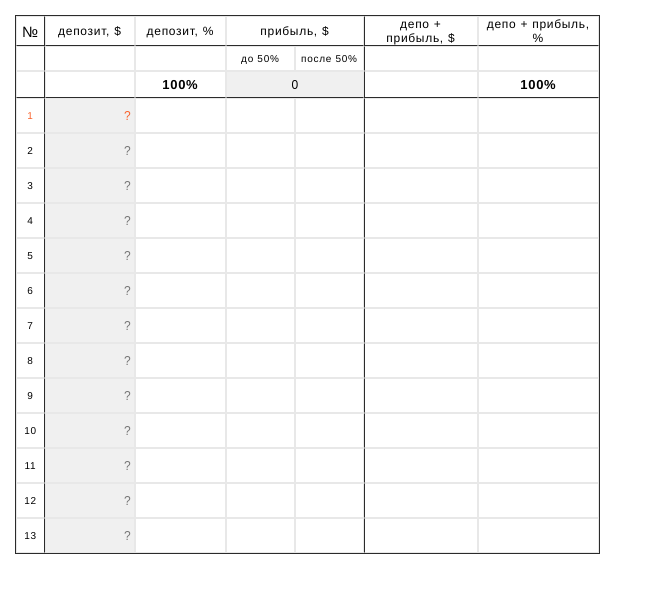
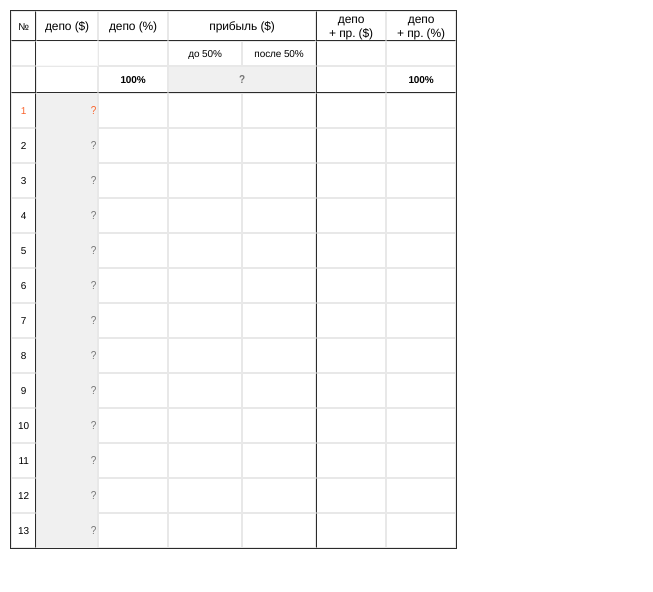
Before and after one commit to oleksandr-dukhovnyy/fx_calc, a Vue app: page / in a window 1280 px wide. Shown: the top 592 px of the page, without its empty margins (0-653 px from the left). Built offline with nearby package versions, Linux system fonts and the light colour scheme.

Commit message:
code cleaning

```diff
--- a/package.json
+++ b/package.json
@@ -5,7 +5,8 @@
   "author": "Aleksandr Dukhovnyy",
   "scripts": {
     "serve": "vue-cli-service serve",
-    "build": "vue-cli-service build"
+    "build": "vue-cli-service build",
+    "serveWithCustomPort": "npm run serve --port 3000"
   },
   "dependencies": {
     "core-js": "^3.6.5",
--- a/src/App.vue
+++ b/src/App.vue
@@ -1,6 +1,16 @@
 <template>
   <div id="app">
-    <Calc />
+    <Calc
+      :showHeaderTexts="showHeaderTexts"
+    />
+    <!-- <span
+      @click="hardReset"
+      class="hard-reset"
+      :showHeaderTexts="showHeaderTexts"
+    >
+      hard reset
+    </span> -->
+
   </div>
 </template>
 
@@ -13,8 +23,28 @@ export default {
   components: {
     Calc
   },
+  data(){
+    return {
+      showHeaderTexts: true
+    }
+  },
+  methods: {
+    hardReset(){
+      window.location.reload( true );
+    }
+  },
   mounted(){
-    document.querySelector( 'img' ).remove();
+
+    // remove host logo
+    setTimeout( () => {
+      let imgs = document.querySelectorAll( 'img' );
+      imgs.forEach( img => {
+        if( img.alt === 'www.000webhost.com' ){
+          img.remove();
+        }
+      });
+    }, 200 );
+
   }
 }
 </script>
@@ -27,10 +57,16 @@ export default {
 #app {
   font-family: Avenir, Helvetica, Arial, sans-serif;
   font-size: 15px;
-  letter-spacing: 0.7px;
+  letter-spacing: -0.1px;
 }
 html {
   -ms-overflow-style: none;
   scrollbar-width: none;
 }
+.hideInput {
+  display: none;
+}
+.hard-reset {
+  opacity: 0.3;
+}
 </style>
--- a/src/components/calc/Calc.vue
+++ b/src/components/calc/Calc.vue
@@ -1,25 +1,37 @@
 <template>
 
     <table class="calculated__profit">
-        <tr class="head">
+        <tr class="head min_w_02" v-if="showHeaderTexts">
             <td class="lineB lineA hideSelection">№</td>
-
-            <td class="f__size__12 bolder lineB hideSelection">депозит, $</td>
-
-            <td class=" f__size__12 lineB hideSelection">депозит, %</td>
-
-            <td colspan="2" class="f__size__12 bolder lineB hideSelection">прибыль, $</td>
-
-            <td class="f__size__12 bolder line lineB hideSelection">депо + прибыль, $</td>
-
-            <td class="lineB f__size__12 costyl hideSelection">депо + прибыль, %</td>
+            <td class="f__size__12 bolder lineB hideSelection min_w_02">депо ($)</td>
+            <td class=" f__size__12 lineB hideSelection">депо (%)</td>
+            <td colspan="2" class="f__size__12 bolder lineB hideSelection">прибыль ($)</td>
+            <td class="f__size__12 bolder line lineB hideSelection min_w_02">депо +&nbsp;пр.&nbsp;($)</td>
+            <td class="lineB f__size__12 hideSelection min_w_02">депо +&nbsp;пр.&nbsp;(%)</td>
         </tr>
-        <tr class="hide temp">
+        <tr v-else>
+            <td class="lineB lineA hideSelection">№</td>
+            <td class="f__size__12 bolder lineB hideSelection min_w_02"></td>
+            <td class=" f__size__12 lineB hideSelection"></td>
+            <td colspan="2" class="f__size__12 bolder lineB hideSelection"></td>
+            <td class="f__size__12 bolder line lineB hideSelection min_w_02"></td>
+            <td class="lineB f__size__12 hideSelection min_w_02"></td>
+        </tr>
+        <tr class="hide temp" v-if="showHeaderTexts">
             <td class="bordered lineA"></td>
+            <td class="bordered hard-reset"></td>
             <td class="bordered"></td>
+            <td class="bordered f__size__10 w60_5">до 50%</td>
+            <td class="bordered f__size__10 w60_5">после 50%</td>
+            <td class="line bordered"></td>
             <td class="bordered"></td>
-            <td class="bordered f__size__10">до 50%</td>
-            <td class="bordered f__size__10">после 50%</td>
+        </tr>
+        <tr class="hide temp" v-else>
+            <td class="bordered lineA"></td>
+            <td class="bordered hard-reset"></td>
+            <td class="bordered"></td>
+            <td class="bordered f__size__10 w60_5"></td>
+            <td class="bordered f__size__10 w60_5"></td>
             <td class="line bordered"></td>
             <td class="bordered"></td>
         </tr>
@@ -28,27 +40,33 @@
             <td class="lineB bordered">
                 <span
                     class="total__deposit dollars"
-                > {{ totalDeposit | deleteNull | toNormalNumbers | addSymbol( '$' ) }} </span>
+                > {{ totalDeposit | deleteNull | toNormalNumbers }} </span>
             </td>
 
-            <td  class="bold lineB bordered persents">100%</td>
+            <td  class="bold lineB bordered">100%</td>
             <td
-				class="lineB bordered changed"
+				class="lineB bordered changed center"
                 colspan="2"
             >
                 <input
                     type="text"
-                    class="dollars _profitInput"
+                    class="profit-input bold"
                     placeholder="?"
 
 					v-model="totalProfit"
+
+                    @keydown="updateFocus"
+                    @change="formatingTotalProfit"
+                    @click="setFocus( -1 )"
+                    @input="numberOnly( 'totalProfit' )"
+                    :ref="'input'"
                 >
             </td>
             <td class="line lineB bordered">
                 <span class="show__total">
-                    {{ +totalDeposit + +totalProfit | deleteNull | toNormalNumbers | addSymbol( '$' ) }}
+                    {{ +totalDeposit + +totalProfit | deleteNull | toNormalNumbers }}
                 </span>
-            <td class="bold lineB bordered persents">100%</td>
+            <td class="bold lineB bordered">100%</td>
         </tr>
 
 		<Client
@@ -58,8 +76,13 @@
 			:trader="true"
             :id="0"
 
+            :activeInput="activeInput"
+
             :key="-1"
 			@changeTotalDeposit="changeTotalDeposit"
+            @updateFocus="updateFocus"
+            @setFocus="setFocus"
+
 		/>
 
        	<Client
@@ -70,21 +93,29 @@
 			:totalProfit="totalProfit"
 			:totalDeposit="totalDeposit"
 			:trader="false"
-			:id="i"
+			:id="i+1"
+
+            :activeInput="activeInput"
 
             @changeTotalDeposit="changeTotalDeposit"
+            @updateFocus="updateFocus"
+            @setFocus="setFocus"
 	   />
     </table>
 
 </template>
 
 <script>
+// import Journal
 
 // components
 import Client from './Client.vue';
 
 export default {
-	name: 'Calc',
+    name: 'Calc',
+    props: [
+        'showHeaderTexts'
+    ],
 	components: {
 		Client
 	},
@@ -93,14 +124,41 @@ export default {
 			clientsLength: 12,
 			clients: [],
 			traderDeposit: 0,
-			totalProfit: 0,
+			totalProfit: '',
             totalDeposit: 0,
-            totalProfitAndTotalDeposit: 0
+            totalProfitAndTotalDeposit: 0,
+            activeInput: -1,
 		}
 	},
 	methods: {
-		changeTotalDeposit( id, newValue ){
-            newValue = newValue === "" ? 0 : +newValue;
+        formatingTotalProfit(){
+            this.totalProfit = ( +this.totalProfit ).toFixed( 4 );
+        },
+        numberOnly( field ){
+            this[field] = this[field].replace( /[^+\d-\.\,]/g, '' );
+        },
+        updateFocus( e = {key: 'Enter'} ){
+            if( e.key === "Enter" ){
+                if( this.activeInput > this.clientsLength-1 ){
+                    this.activeInput = -1;
+                    if( this.$refs.input.focus ){
+                        this.$refs.input.focus();
+                    };
+                } else {
+                    this.activeInput++;
+                }
+            }
+            this.changeTotalDeposit();
+        },
+        setFocus( id ){
+            if( id === -1 ){
+                this.activeInput = -1;
+            }
+            this.activeInput = id;
+            this.changeTotalDeposit();
+        },
+		changeTotalDeposit( id = null, newValue = '' ){
+            newValue = newValue === '' ? 0 : +newValue;
             if( id === -1 ){
                 this.traderDeposit = newValue;
             } else {
@@ -114,19 +172,53 @@ export default {
             this.clients.forEach( item => totalDeposit += +item );
             totalDeposit += +this.traderDeposit;
             this.totalDeposit = totalDeposit;
-        }
+        },
+
 	},
 	mounted(){
         for( let i = 0; i < this.clientsLength; i++ ){
             this.clients.push( 0 );
         }
-        // get data from server
+        // get data from server...
+
     },
 }
 
 </script>
 
 <style scoped>
+
+    /* .w60_5 {
+        width: 60.5px;
+    } */
+
+    .center {
+        text-align: center;
+    }
+
+    #min_w_02 > td {
+        width: 49px !important;
+    }
+
+    .total__deposit {
+        width: calc( 100% + 5px );
+    }
+
+    .w104 {
+        /* width: 104px !important; */
+        padding: 0 5px !important;
+    }
+
+    body::-webkit-scrollbar { width: 0 !important; }
+
+    body { -ms-overflow-style: none !important; }
+
+    body { overflow: -moz-scrollbars-none !important; }
+
+    .profit-input {
+        font-size: 10px;
+    }
+
     .changed {
         background-color: rgb( 240, 240, 240 );
     }
@@ -137,14 +229,9 @@ export default {
     .f__size__10 {
         font-size: 10px;
     }
-    .costyl {
-        width: 109px;
-    }
-    .dollars {
-        font-size: 12px;
-    }
+
     .persents {
-        font-size: 13px;
+        font-size: 10px;
     }
     .bordered {
         border: 1px solid #e8e8e8;
@@ -172,6 +259,7 @@ export default {
     }
     .techHeader > * {
         height: 25px;
+        font-weight: bolder;
     }
     .head > td {
         height: 25px;
@@ -184,7 +272,7 @@ export default {
     }
     td {
         text-align: center;
-		padding: 0 5px;
+		padding: 0 3px;
     }
     .head > td {
         border: 1px solid #e8e8e8;
@@ -192,25 +280,22 @@ export default {
     input {
         border: none;
         text-align: center;
-        width: 98%;
+        width: 97%;
         height: 100%;
     }
 
     .show__total {
-        font-size: 12px;
+        font-size: 10px;
     }
 
     .calculated__profit {
         border-spacing: 0px;
-        margin: 15px;
+        margin-left: 10px;
+        margin-top: 10px;
         margin-bottom: 100px;
         border: 1px solid #2b2b2b;
-    }
-
-    @media screen and ( max-width: 400px ) {
-        .calculated__profit {
-            margin-bottom: 35px;
-        }
+        margin-right: 10px;
+        font-size: 10px !important;
     }
 
     .error {
--- a/src/components/calc/Client.vue
+++ b/src/components/calc/Client.vue
@@ -1,50 +1,52 @@
 <template>
 
-<tr :class="{ trader: trader }">
-        <td class="name"
-        >
-            {{ trader ? 1 : id + 2 }}
+<tr :class="{ trader: trader, row: true }"
+    @keydown.enter="updateFocus"
+>
+        <td class="name">
+            {{ trader ? 1 : id + 1 }}
         </td>
 
-        <td class="deposit changed">
+        <td class="deposit changed min-w_01 align-right">
             <input
-                class="dollars"
+                class="dollars align-right"
                 :ref="`input`"
 
                 placeholder="?"
                 type="text"
 				v-model="balance"
 
-                @blur="refresh()"
+                @input="formatingClientDeposit"
+
+                @change="refresh( true )"
+                @blur="refresh( true )"
+
+                @click="setFocus"
             >
         </td>
 
-        <td class="persent persents">
+        <td class="persent persents align-right min-w_01">
             <span> {{ percentageOfTheTotalDeposit | deleteNull | toNormalNumbers | addSymbol( '%' ) }} </span>
         </td>
 
-        <td class="profit">
-            <span class="second">
-                {{ firstProfit | deleteNull | toNormalNumbers }}
-            </span>
+<!-- profit 1 -->
+        <td class="profit align-right second profit_1">
+            {{ firstProfit | deleteNull | toNormalNumbers }}
         </td>
 
-        <td class="profit2">
-            <span class="first">
-                <span>
-                    {{ secondProfit | deleteNull | toNormalNumbers }}
-                </span>
-            </span>
+<!-- profit 2 -->
+        <td class="profit2 align-right profit_2 first">
+            {{ secondProfit | deleteNull | toNormalNumbers }}
         </td>
 
-        <td class="total">
-            <span class="dollars">
-                {{ depositAndProfit$ | deleteNull | toNormalNumbers | addSymbol( '$' ) }}
+        <td class="total align-right min-w_01">
+            <span class="dollars align-right">
+                {{ depositAndProfit$ | deleteNull | toNormalNumbers }}
             </span>
 
         </td>
 
-        <td class="persent__total">
+        <td class="persent__total align-right min-w_01">
             <span class="persents">
                 {{ depositAndProfitPersent | deleteNull | toNormalNumbers | addSymbol( '%' ) }}
             </span>
@@ -57,7 +59,7 @@
 // functions
 import { calculeClientData } from '../../js/calc/calculeClientData.js'
 
-const parse = num => +(`${num}`.replace(/[^\d.]+/g ) );
+const parse = num => `${num}`.replace(/[^\d.]+/g );
 const stringify = num => `${( +num ).toFixed( 4 )}`.replace(/\./g, ' . ')
 
 export default {
@@ -67,7 +69,8 @@ export default {
 		'totalProfit',
 		'clientBalance',
         'trader',
-        'id'
+        'id',
+        'activeInput'
 	],
 	data(){
 		return {
@@ -76,33 +79,41 @@ export default {
 			firstProfit: 0,
 			secondProfit: 0,
 			depositAndProfit$: 0,
-			depositAndProfitPersent: 0
+            depositAndProfitPersent: 0
 		}
     },
     methods: {
         refresh( emit = true ){
-
             let calculedData = calculeClientData( this.totalDeposit, this.totalProfit, this.balance, this.trader );
             this.percentageOfTheTotalDeposit = calculedData.percentageOfTheTotalDeposit;
             this.firstProfit = calculedData.firstProfit;
             this.secondProfit = calculedData.secondProfit;
             this.depositAndProfit$ = calculedData.depositAndProfit$;
             this.depositAndProfitPersent = calculedData.depositAndProfitPersent;
-
             if( emit === true ) {
-                this.$emit( 'changeTotalDeposit', this.trader ? -1 : this.id, this.balance );
+                this.$emit( 'changeTotalDeposit', this.trader ? -1 : this.id-1, this.balance );
                 this.refresh( false );
             }
-
             if( this.balance !== 0 && this.balance !== '0.0000' && this.balance != 0 ){
                 this.balance = ( +this.balance ).toFixed( 4 );
             } else {
                 this.balance = '';
             }
 
+
+        },
+        setFocus(){
+            this.$emit( 'setFocus', this.id );
+        },
+        updateFocus(){
+            this.$emit( 'updateFocus' );
+        },
+        formatingClientDeposit(){
+            this.balance = this.balance.replace( /[^+\d-\.]/g, '' );
         }
     },
 	mounted(){
+
         this.balance = this.clientBalance;
 
         let calculedData = calculeClientData( this.totalDeposit, this.totalProfit, this.balance, this.trader );
@@ -122,6 +133,11 @@ export default {
         },
         clientBalance(){
             this.refresh( false );
+        },
+        activeInput(){
+            if( this.activeInput === this.id ){
+                this.$refs.input.focus();
+            }
         }
     }
 }
@@ -130,14 +146,28 @@ export default {
 
 <style scoped>
 
-    .dollars {
-        font-size: 12px;
-    }
-    .persents {
-        font-size: 11px;
+    .min-w_01 {
+        min-width: 60px;
+        width: 60px !important;
     }
 
-    .first {
+    td {
+        max-width: 58px;
+    }
+
+    .row * {
+        font-size: 10px !important;
+    }
+
+    .align-right {
+        text-align: right !important;
+    }
+
+    .persents {
+        font-size: 10px;
+    }
+
+    /* .first {
         z-index: 0;
         left: 0px;
         position: relative;
@@ -148,62 +178,67 @@ export default {
         right: 0px;
         position: relative;
         font-size: 10px;
-    }
+    } */
 
 
     .trader > td {
-        width: 15px;
-        text-align: center;
-        padding: 4px;
+        /* width: 15px; */
+        /* text-align: center; */
+        /* padding: 4px; */
         height: 25px;
         color: #f9632c;
     }
 
     td.persent__total {
         font-size: 13px;
-        width: 65px;
-        text-align: right;
-        padding-right: 18px;
+        /* width: 65px; */
     }
 
     td.total {
         border-left: 1px solid #2b2b2b !important;
-        width: 90px;
-        font-size: 12px;
+        /* width: 90px; */
+        font-size: 10px;
         text-align: right;
-        padding-right: 18px;
     }
 
     td.profit {
-
         font-size: 10px;
-        width: 45px;
+        width: 41px;
         text-align: right;
-        padding-right: 18px;
+        min-width: 64px;
     }
     td.profit2 {
 
         margin-left: -22px;
         font-size: 10px;
-        width: 45px;
+        min-width: 64px;
+        width: 41px;
         text-align: right;
-        padding-right: 18px;
+    }
+
+    #profit_1 {
+        width: 35px !important;
+    }
+
+    #profit_2 {
+        width: 35px !important;
     }
 
     td.deposit {
-        font-size: 13px;
-        font-weight: 600;
+        padding: 0px;
+        margin: 0px;
+        width: 60px;
     }
 
     td.deposit > input {
         text-align: right;
+        /* width: 60px; */
     }
 
     td.persent {
         font-size: 13px;
-        width: 75px;
+        /* width: 75px; */
         text-align: right;
-        padding-right: 10px;
     }
 
     td.name {
@@ -221,7 +256,7 @@ export default {
     }
 
     td {
-        width: 80px;
+        /* width: 80px; */
         height: 25px;
         border: 1px solid #e8e8e8;
         padding: 4px;
@@ -230,7 +265,7 @@ export default {
     input {
         text-align: center;
         border: none;
-        width: 100%;
+        width: 97%;
         height: 100%;
         padding-left: 3px;
         padding: 1px;
@@ -252,4 +287,5 @@ export default {
     .changed * {
         background-color: rgb( 240, 240, 240 );
     }
+
 </style>
--- a/src/main.js
+++ b/src/main.js
@@ -25,5 +25,5 @@ Vue.filter( 'deleteNull', function ( value ){
 });
 
 new Vue({
-  render: h => h(App),
-}).$mount('#app');
+  render: h => h( App ),
+}).$mount( '#app' );
```
